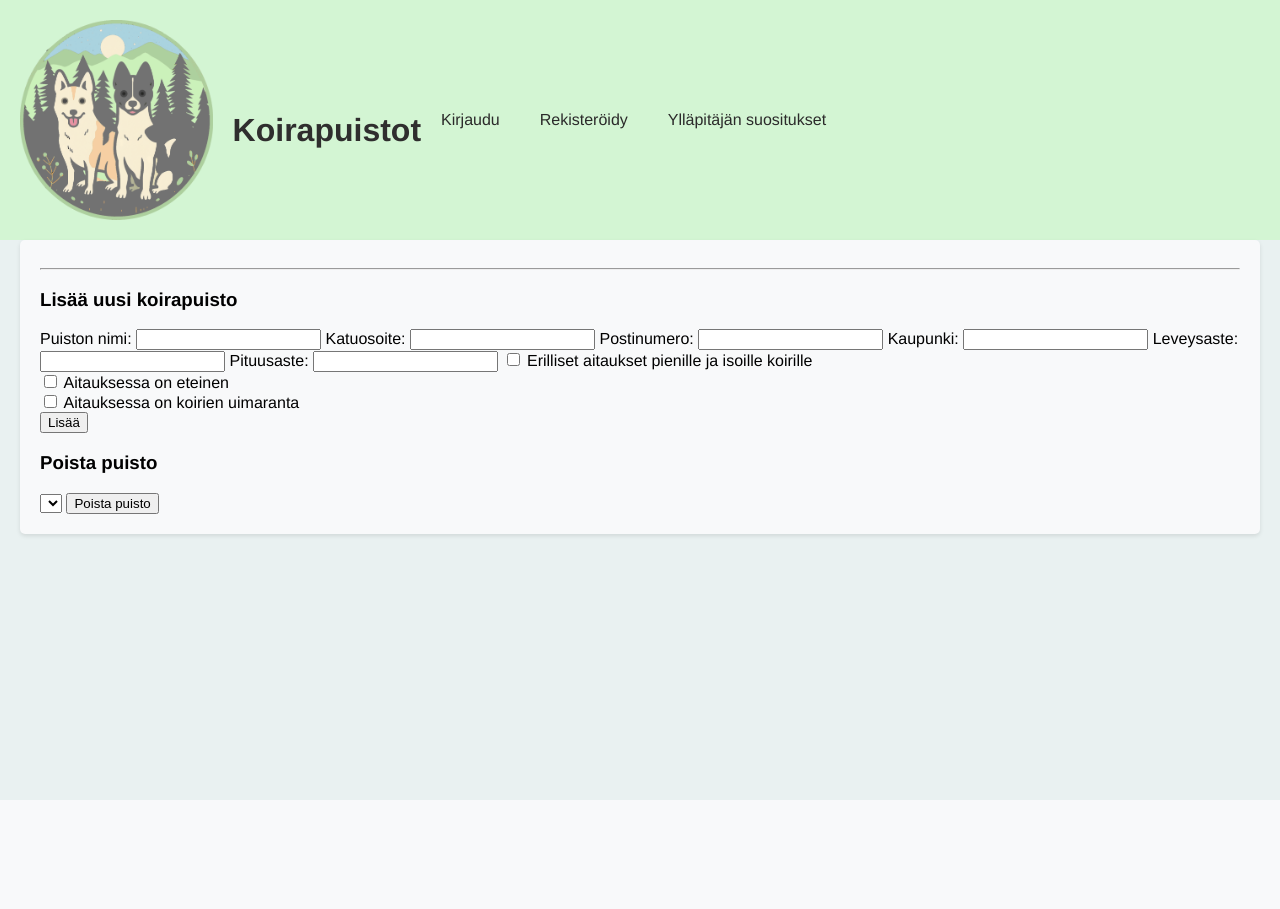
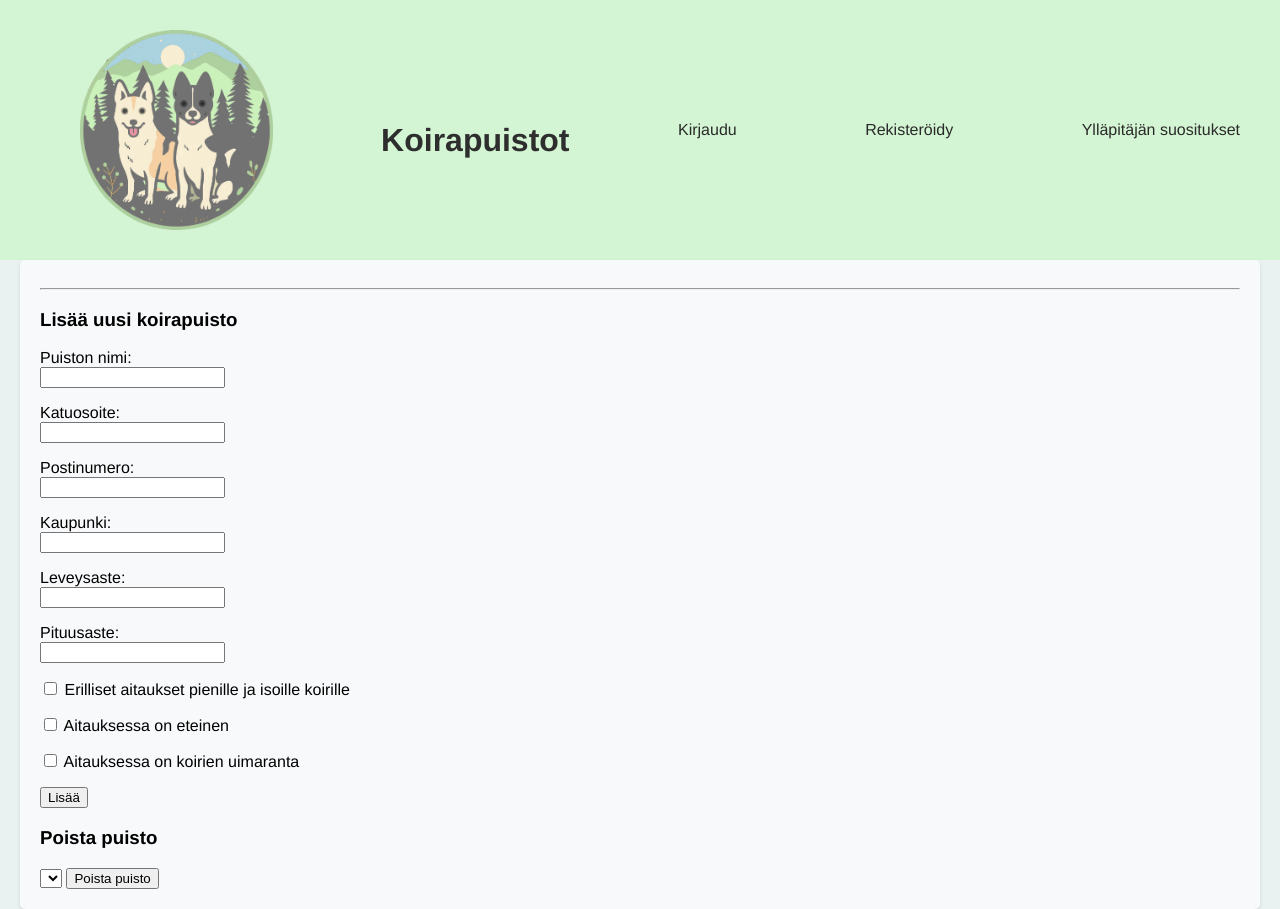
Before and after one commit to ihakkin/tsoha, a Flask app: template templates/add_park.html in a window 1280 px wide. Before the commit the page ends 800 px from the top, so only its background shows below. Run offline with Flask 3, Linux system fonts and the light colour scheme; the template is opened without the code that fills it, so the values that code supplies are empty.

Commit message:
Improve layout and styling of navbar and forms

```diff
--- a/static/main.css
+++ b/static/main.css
@@ -42,10 +42,19 @@
     width: 100%;
     background-color: #d3f5d3;
     color: rgb(47, 46, 46);
-    padding: 10px 0;
-    text-align: center;
-    margin: 0;
+    padding: 10px 20px;
+    margin: 0, auto;
     display: flex;
+    align-items: center;
+}
+
+.navbar-inner {
+    width: 100%;
+    max-width: 1200px;
+    margin: 0 auto;
+    display: flex;
+    justify-content: space-between;
+    padding: 10px 20px;
     align-items: center;
 }
 
@@ -152,3 +161,22 @@
 .group-parks a:hover {
     text-decoration: underline;
 }
+
+.button {
+    display: inline-block;
+    padding: 10px 20px;
+    margin: 10px 0;
+    background-color: #76d479;
+    color: white;
+    text-align: center;
+    text-decoration: none;
+    font-weight: bold;
+    border: none;
+    border-radius: 5px;
+    cursor: pointer;
+    transition: background-color 0.3s;
+}
+
+.button:hover {
+    background-color: #45a049;
+}
--- a/templates/add_park.html
+++ b/templates/add_park.html
@@ -15,34 +15,55 @@
     {% endwith %}
     <form action="/add_park" method="post" enctype="multipart/form-data">
         <input type="hidden" name="csrf_token" value="{{ session['csrf_token'] }}">
-        <label for="name">Puiston nimi:</label>
+
+        <p>
+            <label for="name">Puiston nimi:</label><br>
             <input type="text" id="name" name="name" required value="{{ name|default('') }}">
+        </p>
 
-        <label for="street">Katuosoite:</label>
+        <p>
+            <label for="street">Katuosoite:</label><br>
             <input type="text" id="street" name="street" required value="{{ street|default('') }}">
+        </p>
 
-        <label for="postal_code">Postinumero:</label>
+        <p>
+            <label for="postal_code">Postinumero:</label><br>
             <input type="text" id="postal_code" name="postal_code" required value="{{ postal_code|default('') }}">
+        </p>
 
-        <label for="city">Kaupunki:</label>
+        <p>
+            <label for="city">Kaupunki:</label><br>
             <input type="text" id="city" name="city" required value="{{ city|default('') }}">
+        </p>
 
-        <label for="latitude">Leveysaste:</label>
+        <p>
+            <label for="latitude">Leveysaste:</label><br>
             <input type="text" id="latitude" name="latitude" required value="{{ latitude|default('') }}">
+        </p>
 
-        <label for="longitude">Pituusaste:</label>
+        <p>
+            <label for="longitude">Pituusaste:</label><br>
             <input type="text" id="longitude" name="longitude" required value="{{ longitude|default('') }}">
+        </p>
 
+        <p>
             <input type="checkbox" name="has_separate_areas" id="has_separate_areas" {{ 'checked' if has_separate_areas else '' }}>
-        <label for="has_separate_areas">Erilliset aitaukset pienille ja isoille koirille</label><br>
+            <label for="has_separate_areas">Erilliset aitaukset pienille ja isoille koirille</label>
+        </p>
 
+        <p>
             <input type="checkbox" name="has_entrance_area" id="has_entrance_area" {{ 'checked' if has_entrance_area else '' }}>
-        <label for="has_entrance_area">Aitauksessa on eteinen</label><br>
+            <label for="has_entrance_area">Aitauksessa on eteinen</label>
+        </p>
 
+        <p>
             <input type="checkbox" name="has_beach" id="has_beach" {{ 'checked' if has_beach else '' }}>
-        <label for="has_beach">Aitauksessa on koirien uimaranta</label><br>
+            <label for="has_beach">Aitauksessa on koirien uimaranta</label>
+        </p>
 
+        <p>
             <input type="submit" value="Lisää">
+        </p>
     </form>
 
     <h3>Poista puisto</h3>
--- a/templates/index.html
+++ b/templates/index.html
@@ -41,12 +41,12 @@
                 {% endif %}
             {% endwith %}
         </div>
-    </div>
         {% if session.user_role == 2 %}
             <div class="add-park-button">
                 <a href="/add_park" class="button">Lisää tai poista puistoja</a>
             </div>
         {% endif %}
     </div>
+</div>
 
 {% endblock %}
--- a/templates/layout.html
+++ b/templates/layout.html
@@ -9,6 +9,7 @@
 </head>
 <body>
     <div class="navbar">
+    <div class="navbar-inner">
         <a href="/"><img src="{{ url_for('static', filename='logo.png') }}" alt="Koirapuistot Logo" class="logo"></a>
         <h1 class="navbar-title">Koirapuistot</h1>
         {% if session.user_id %}
@@ -20,6 +21,7 @@
         {% endif %}
         <a href="/groups">Ylläpitäjän suositukset</a>
     </div>
+</div>
     <div class="container">
         <hr>
         {% block content %}{% endblock %}
```
Lines whose indentation alone changed are shown as unchanged.
